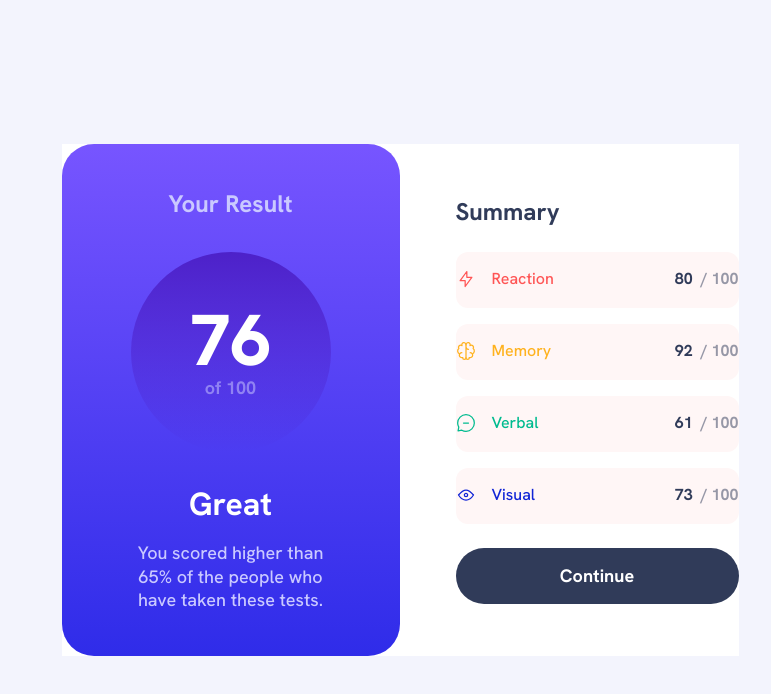
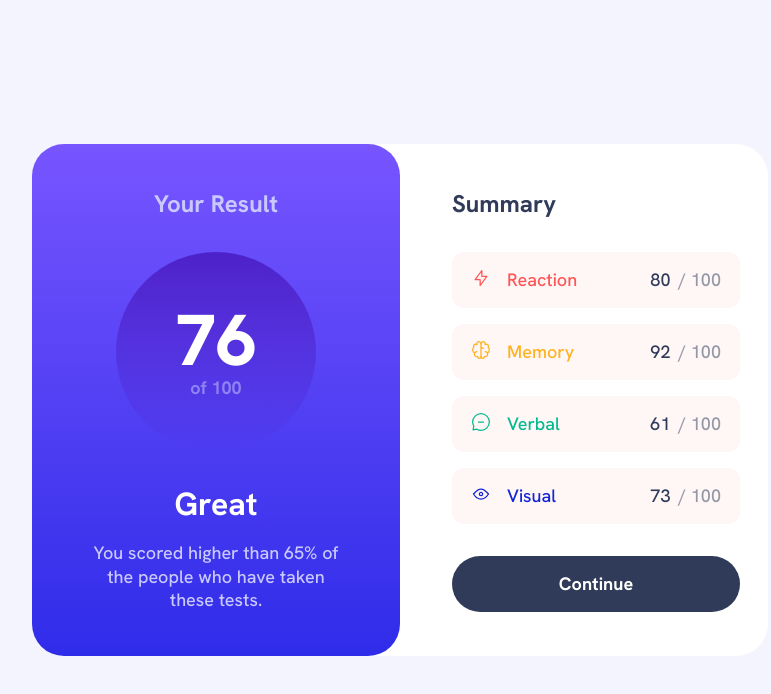
Before and after one commit to carokann1945/result-summary-component, a Next.js app: page / in a window 1280 px wide. Shown: the top 694 px of the page, without its empty margins (240-1011 px from the left). Built offline with nearby package versions, Linux system fonts and the light colour scheme.

Commit message:
[chore] 완성

```diff
--- a/src/app/page.tsx
+++ b/src/app/page.tsx
@@ -8,12 +8,16 @@ import { Visual } from '@/components/icons/Visual';
 
 export default function Home() {
   return (
-    <div className="w-[375px] flex flex-col items-center gap-[24px] bg-white md:flex-row md:w-fit">
-      <div className="w-full h-[356px] md:h-fit">
+    <div
+      className="w-[375px] flex flex-col items-center gap-[24px] bg-white
+    md:flex-row md:w-fit md:rounded-[32px]
+    xl:w-[736px] xl:h-[512px]">
+      <div className="w-full h-[356px] md:w-[338px] md:h-fit xl:w-[368px] xl:h-[512px]">
         <FinalScoreCard />
       </div>
-      <div className="w-[315px] flex flex-col gap-[24px] justify-between">
-        <p className="w-full text-preset-4 text-navy950">Summary</p>
+      <div className="flex justify-center items-center md:w-[348px] md:h-[512px] xl:w-[368px]">
+        <div className="flex flex-col w-[315px] gap-[24px] justify-between md:w-[268px] md:gap-[32px] xl:w-[288px]">
+          <p className="w-full text-preset-5-bold text-navy950 md:text-preset-4">Summary</p>
           <div className="flex flex-col gap-[16px]">
             <SingularScoreForm title="Reaction" score="80" titleColor="text-red400">
               <Reaction />
@@ -31,5 +35,6 @@ export default function Home() {
           <Button />
         </div>
       </div>
+    </div>
   );
 }
--- a/src/components/FinalScoreCard.tsx
+++ b/src/components/FinalScoreCard.tsx
@@ -2,15 +2,16 @@ export default function FinalScoreCard() {
   return (
     <div
       className="w-full h-full bg-gradient2 flex justify-center items-center rounded-b-[32px]
-      md:w-[338px] md:h-[512px] md:rounded-[32px]">
+      md:w-[338px] md:h-[512px] md:shrink-0 md:rounded-[32px]
+      xl:w-[368px]">
       <div
         className="w-[260px] flex flex-col gap-[24px] items-center text-center
-        md:w-[200px] md:gap-[32px]">
+        md:w-[200px] md:gap-[32px] xl:w-[260px]">
         <p className="text-preset-5-bold text-navy200 md:text-preset-4">Your Result</p>
         <div
           className="w-[140px] h-[140px] rounded-full bg-gradient1 flex justify-center items-center
-          md:w-full md:h-[200px]">
-          <div className="w-[63px] flex flex-col items-center justify-center md:w-[84px]">
+          md:w-full md:h-[200px] xl:w-[200px] xl:h-[200px]">
+          <div className="w-[63px] flex flex-col items-center justify-center md:w-[84px] xl:w-[81px]">
             <p className="text-preset-2 text-white md:text-preset-1">76</p>
             <p className="text-preset-6-bold text-navy200 opacity-[51.68%] md:text-preset-5-bold">of 100</p>
           </div>
--- a/src/components/SingularScoreForm.tsx
+++ b/src/components/SingularScoreForm.tsx
@@ -10,14 +10,14 @@ type Props = {
 export default function SingularScoreForm({ children, title, score, titleColor }: Props) {
   return (
     <div className="w-full h-[56px] flex justify-center items-center bg-red50 rounded-[12px]">
-      <div className="w-[283px] flex justify-between">
+      <div className="w-[283px] flex justify-between md:w-[235px] xl:w-[250px]">
         <div className="flex gap-[16px]">
           {children}
-          <p className={`text-preset-6-medium ${titleColor}`}>{title}</p>
+          <p className={`text-preset-6-medium md:text-preset-5-medium ${titleColor}`}>{title}</p>
         </div>
         <div className="flex justify-between gap-[8px]">
-          <p className="text-preset-6-bold text-navy950">{score}</p>
-          <p className="text-preset-6-bold text-navy950 opacity-50">/&nbsp;100</p>
+          <p className="text-preset-6-bold text-navy950 md:text-preset-5-medium">{score}</p>
+          <p className="text-preset-6-bold text-navy950 opacity-50 md:text-preset-5-medium">/&nbsp;100</p>
         </div>
       </div>
     </div>
```
Lines whose indentation alone changed are shown as unchanged.
